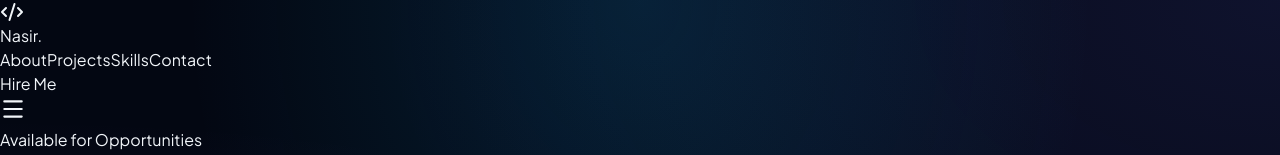
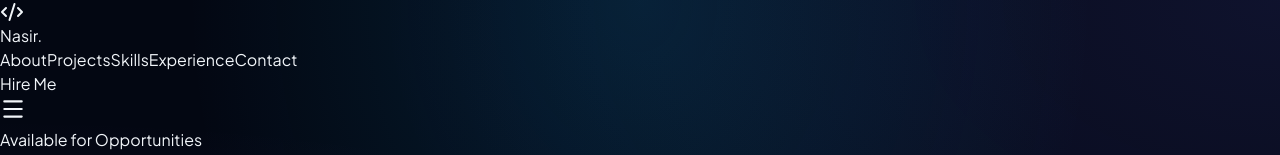
Before and after one commit to MD-Nasir301/my-portfolio, a React (Vite) app: page / in a window 1280 px wide. Shown: the top 155 px of the page. Built offline with nearby package versions, Linux system fonts and the light colour scheme.

Commit message:
feat: add experience link to navbar

```diff
--- a/src/components/Navbar.jsx
+++ b/src/components/Navbar.jsx
@@ -38,6 +38,12 @@ export const Navbar = () => {
               className="text-slate-300 hover:text-cyan-400 transition-colors text-base font-medium tracking-wide"
             >
               Skills
+            </a>
+            <a
+              href="#experience"
+              className="text-slate-300 hover:text-cyan-400 transition-colors text-base font-medium tracking-wide"
+            >
+              Experience
             </a>
             <a
               href="#contact"
--- a/src/data/timelineData.js
+++ b/src/data/timelineData.js
@@ -1,4 +1,17 @@
 export const practicalExperienceData = [
+    {
+    id: 1,
+    period: "2025 - Present",
+    role: "Full-Stack Web Developer (Projects & Hands-on)",
+    company: "Personal & Open Source Showcase",
+    type: "Practical Engineering",
+    description: "Focusing on architecting production-ready, scalable web applications with clean, modular JavaScript and modern framework patterns.",
+    highlights: [
+      "Built multi-role civic platforms (City Service) with JWT auth, role-based dashboards, and cloud integrations.",
+      "Engineered JavaScript e-commerce engines (NextBuy) managing state, persistent carts, and local/mock API sync.",
+      "Maintained structured Git repositories with clean code standards, modular file architecture, and responsive designs."
+    ]
+  },
 {
     id: 2,
     period: "2020 - 2025 (Career Context)",
@@ -13,19 +26,7 @@ export const practicalExperienceData = [
       "Provided technical support and solved IT/ID-related operational problems for colleagues and students."
     ]
   },
-  {
-    id: 1,
-    period: "2025 - Present",
-    role: "Full-Stack Web Developer (Projects & Hands-on)",
-    company: "Personal & Open Source Showcase",
-    type: "Practical Engineering",
-    description: "Focusing on architecting production-ready, scalable web applications with clean, modular JavaScript and modern framework patterns.",
-    highlights: [
-      "Built multi-role civic platforms (City Service) with JWT auth, role-based dashboards, and cloud integrations.",
-      "Engineered JavaScript e-commerce engines (NextBuy) managing state, persistent carts, and local/mock API sync.",
-      "Maintained structured Git repositories with clean code standards, modular file architecture, and responsive designs."
-    ]
-  },
+
 
 ];
 
```
